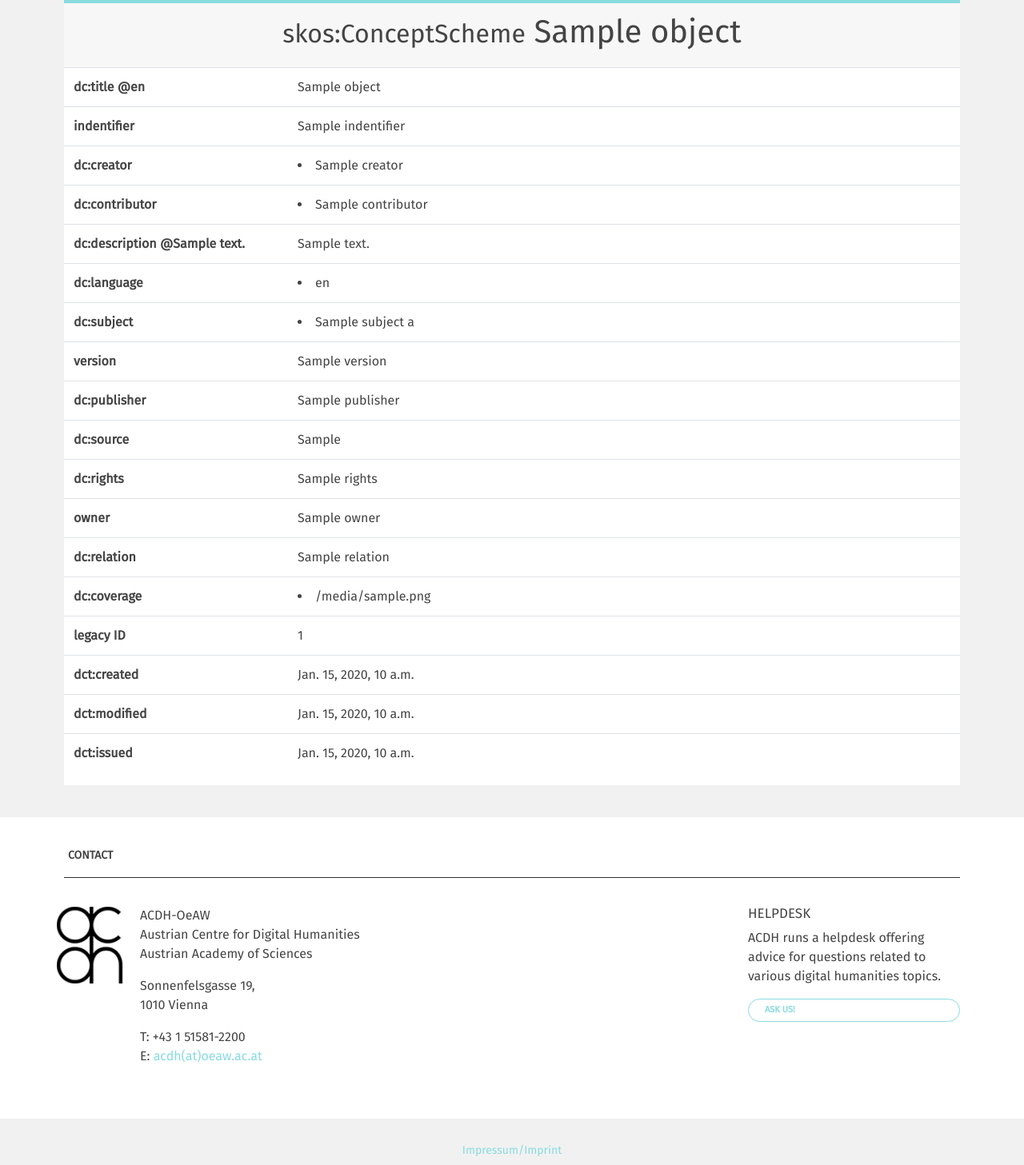
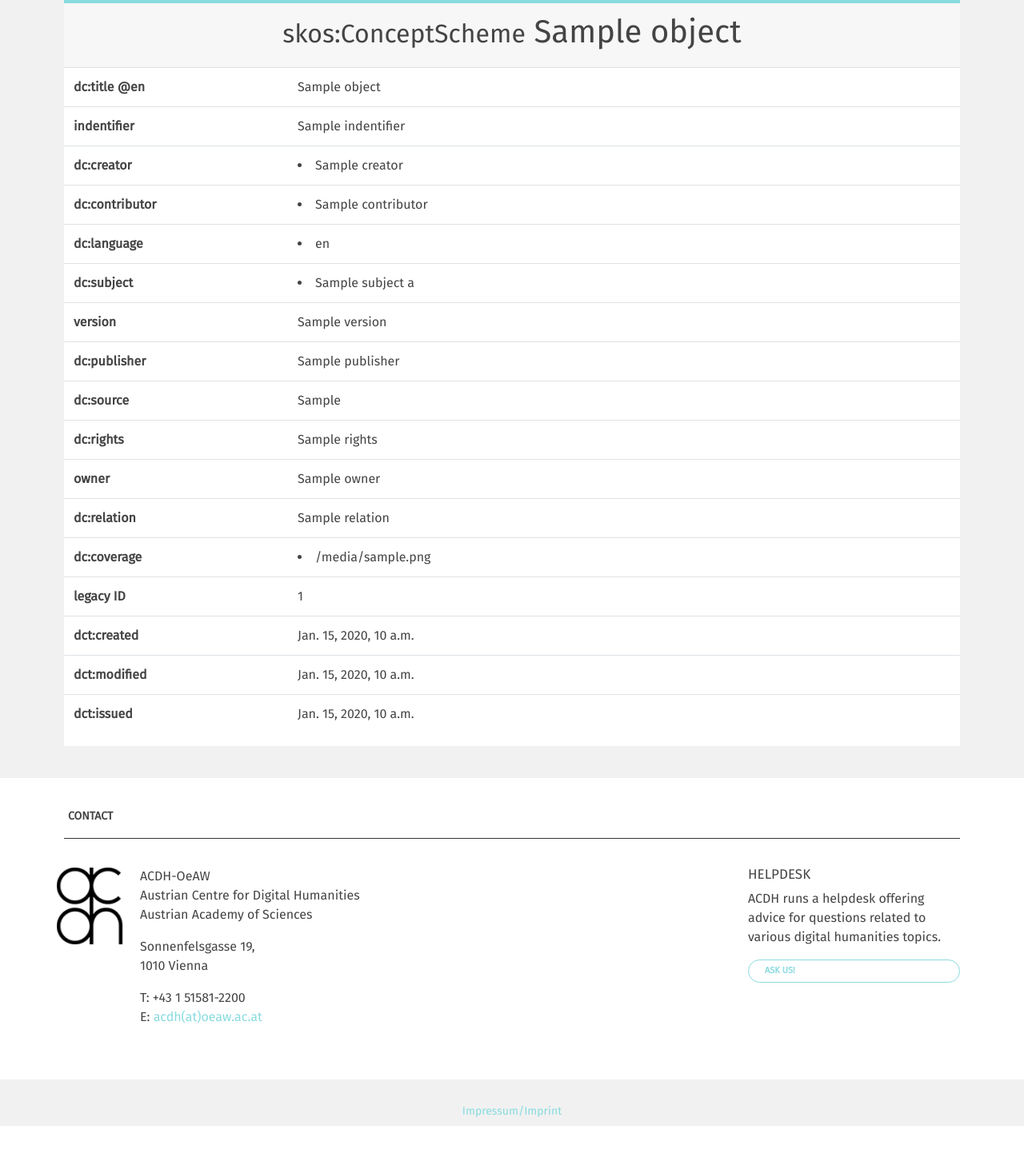
Before and after one commit to acdh-oeaw/vocabseditor, a Django app: template vocabs/templates/vocabs/skosconceptscheme_detail.html in a window 1280 px wide. Shown: the part 111-1568 px from the top of the page at 80% size. After the commit the page ends 1519 px from the top, so only its background shows below. Run offline with Django 3.2, Linux system fonts and the light colour scheme; the template is opened without the code that fills it: most values are stand-ins (such as "Sample title", 1, 10 or a date in 2020); some libraries are stand-ins or nearby versions.

Commit message:
removed some fields

```diff
--- a/vocabs/forms.py
+++ b/vocabs/forms.py
@@ -93,9 +93,7 @@ class SkosConceptSchemeForm(forms.ModelForm):
                 Fieldset('Add titles in other languages',
                     Formset('titles'))
                 ,
-                Field('dc_description'),
-                Field('dc_description_lang'),
-                Fieldset('Add descriptions in other languages',
+                Fieldset('Add description',
                     Formset('descriptions'))
                 ,
                 Field('indentifier'),
--- a/vocabs/templates/vocabs/skosconceptscheme_detail.html
+++ b/vocabs/templates/vocabs/skosconceptscheme_detail.html
@@ -85,12 +85,6 @@
         <li>{{contributor}}</li>
         {% endfor %}
         </td>
-        </tr>
-        {% endif %}
-        {% if object.dc_description %}
-        <tr>
-            <th>dc:description{% if object.dc_description_lang %} @{{object.dc_description_lang}}{% endif %}</th>
-            <td>{{object.dc_description}}</td>
         </tr>
         {% endif %}
 
```
Also changed, not shown: vocabs/models.py (+0 -10 lines).
